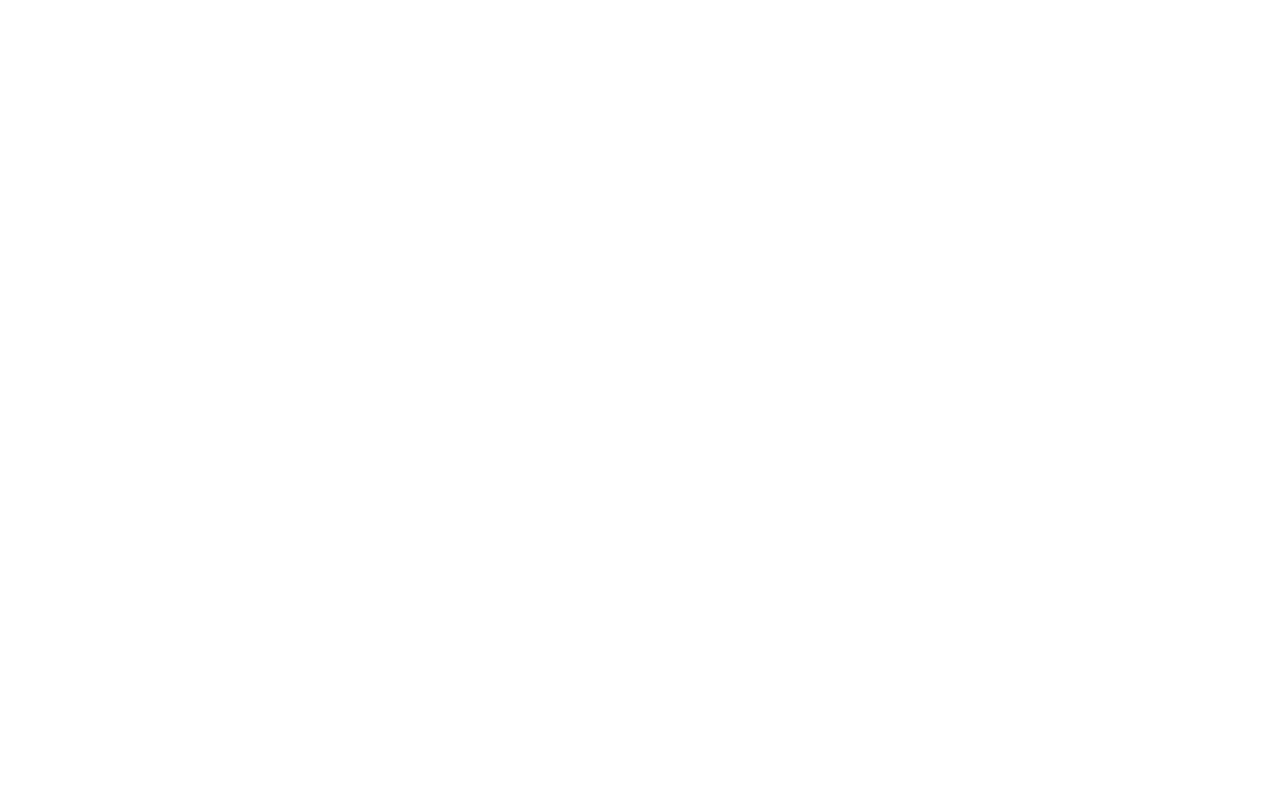
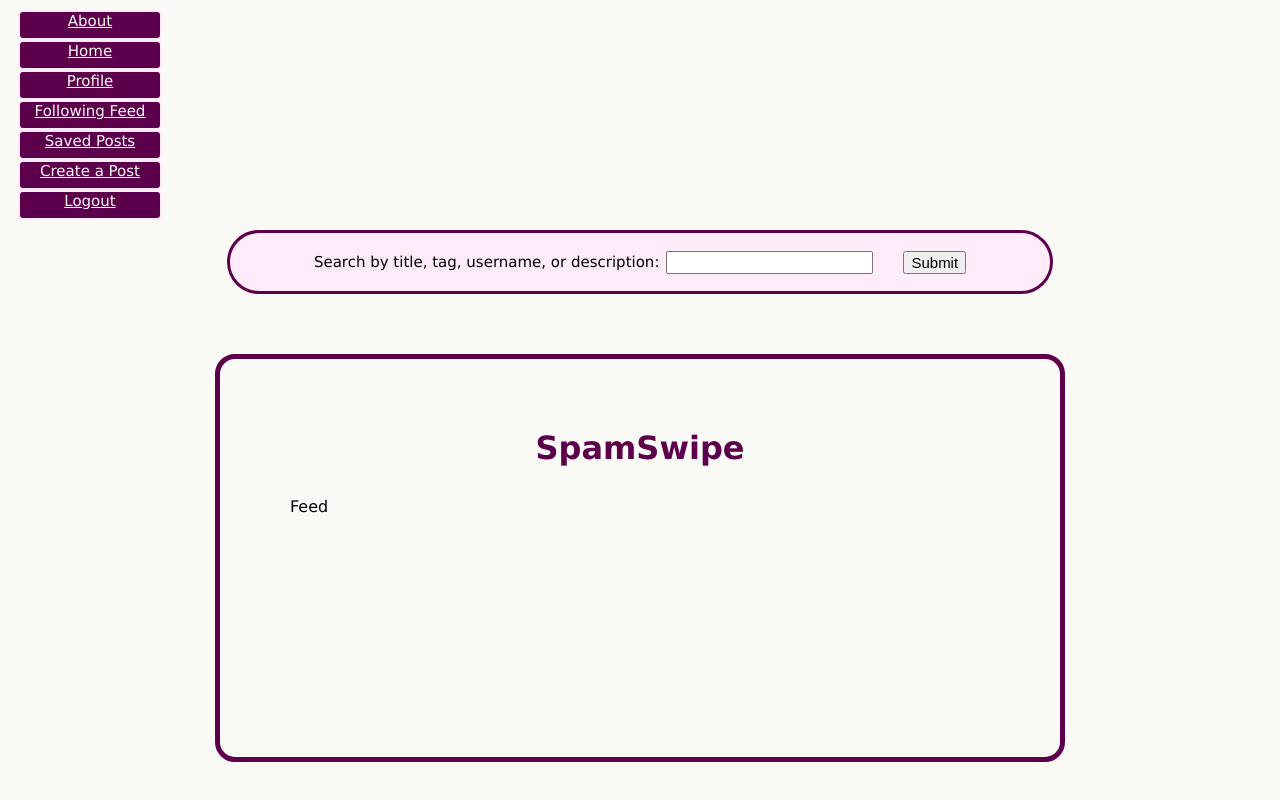
Before and after one commit to LulaLucia/SpamSwipe, a Flask app: page / in a window 1280 px wide. Before the commit the page is empty. Run offline with Flask 3, Linux system fonts and the light colour scheme.

Commit message:
Starter html, static, search, nav, and routes

```diff
--- a/app.py
+++ b/app.py
@@ -13,13 +13,13 @@ import cs304dbi as dbi
 app.secret_key = secrets.token_hex()
 
 # configure DBI
-dsn = dbi.conf('wmdb')
+dsn = dbi.conf('mlp_db')
 
 # For Lookup, use 'wmdb'
 # For CRUD and Ajax, use your personal db
 # For project work, use your team db
 
-print(dbi.conf('wmdb'))
+print(dbi.conf('mlp_db'))
 
 # This gets us better error messages for certain common request errors
 app.config['TRAP_BAD_REQUEST_ERRORS'] = True
@@ -33,6 +33,32 @@ def about():
     flash('this is a flashed message')
     return render_template('about.html', page_title='About Us')
 
+#
+@app.route('/profile/')
+def profile():
+    return render_template('profile.html', page_title='Profile')
+
+#
+@app.route('/login/')
+def login():
+    return render_template('login.html', page_title='Login')
+
+#
+@app.route('/post/')
+def create_post():
+    return render_template('create_post.html', page_title='Create a Post')
+
+#
+@app.route('/saved/')
+def saved_posts():
+    return render_template('saved_posts.html', page_title='Saved Posts')
+
+#
+@app.route('/following/')
+def following_feed():
+    return render_template('following_feed.html', page_title='Following Feed')
+
+
 
 if __name__ == '__main__':
     import sys, os
--- /dev/null
+++ b/static/style.css
@@ -0,0 +1,143 @@
+/* the --color-header and others are CSS variables, which we access later.
+   I chose these colors using https://venngage.com/tools/accessible-color-palette-generator
+   I liked the contrasting palette2 colors.
+
+   The idea is that
+
+   * the header (blue family) color is for headers and the background color of the nav bar buttons.
+   * the nav bar will have white text on the header bgcolor
+   * the nav bar will use the focus (greenish) color for
+
+*/
+
+HTML {
+    --color-header: #5c004b;  /* for H1-H6 and nav buttons. */
+    --color-focus: #777B7E;   /* for focussed elements and mouseover on nav */
+    --color-alert: #b51963;   /* for flashed messages and such. */
+    --color-nav-fg: #FAF9F6;    /* foreground color of nav text. */
+    --font-family: Verdana;
+    background-color: #FAF9F6;
+    font-family: var(--font-family)
+}
+
+/* For flashed messages; make them stand out using reddish and italics */
+
+#messages {
+    color: var(--color-alert);
+    font-style: italic;
+}
+
+
+h1, h2, h3, h4, h5, h6 {
+    color: var(--color-header);
+}
+
+h1 {
+    font-size: 200%;
+    text-align: center;
+}
+
+
+/* for a simple navbar. Talk to Scott if you want drop-downs.
+nav > ul {
+    display: flex;
+    flex-direction: row;
+}
+*/
+
+
+nav ul {
+    list-style-type: none;
+    margin: 10px;
+    padding: 0px;
+}
+
+nav > ul > li {
+    flex: 1 0 auto;
+    width: 30em;
+}
+
+nav button, nav a {
+    display: block;
+    box-sizing: border-box; /* easier to make button and A the same size */
+    width: 30%;
+    height: 30px;
+    padding: 0px;
+    padding-bottom: 5px;
+    background-color: var(--color-header);
+    color: var(--color-nav-fg);
+    border: 2px solid #FFEBFA;
+    border-radius: 5px;
+    cursor: pointer;
+    /* Firefox uses font -apple-system unless I repeat the font spec here. */
+    font-family: var(--font-family);
+
+    font-size: 15px;
+}
+
+/* Only the top-level buttons are centered; lower ones are left-aligned. */
+nav > ul > li > button , nav > ul > li > a {
+    text-align: center;
+}
+
+/* because of the margin trick, this can only be used for the last element */
+nav li.right {
+    margin-left: auto;
+}
+
+nav button:hover, button:focus, nav a:hover, nav a:focus {
+    background-color: var(--color-focus);
+}
+
+/* create text boxes for text on web pages */
+.text-box {
+    border: 5px solid #5c004b;
+    padding: 70px;
+    padding-bottom: 225px;
+    background-color: #FAF9F6;
+    max-width: 700px;
+    border-radius: 20px;
+    margin: 60px auto 0;
+}
+
+.text-box h1 {
+    color:#5c004b;
+    margin: 0 auto 30px;
+}
+
+.search-form-box {
+    border: 3px solid #5c004b;
+    padding: 10px;
+    background-color: #FFEBFA;
+    max-width: 800px;
+    border-radius: 40px;
+    margin: 0 auto 20px;
+
+    display: flex;
+    justify-content: center;
+    align-items: center;
+}
+
+.search-form-box input,
+.search-form-box select,
+.search-form-box textarea,
+.search-form-box button {
+    font-size: inherit;
+}
+
+.search-form-box form {
+    width: fit-content;
+    margin: 0 auto;
+    font-size: 15px;
+    text-align: center;
+
+    display: flex;
+    align-items: center;
+    gap: 30px;
+}
+
+.form-group {
+    display: flex;
+    align-items: center;
+    gap: 7px;
+}
--- a/templates/base.html
+++ b/templates/base.html
@@ -1,9 +1,82 @@
-<!-- Polina, Meleny, Lula -->
+<!--
+# Lula, Meleny, Polina
+# base html template for web page structure
+-->
 
-<html>
-    <head>
-        <title>For templates</title>
-    </head>
+<!doctype html>
+<html lang='en'>
+<head>
+    <meta charset='utf-8'>
+    <!-- for mobile-friendly pages -->
+    <meta name="viewport" content="width=device-width, initial-scale=1">
+    <meta name=author content="">
+    <title>{{ page_title }}</title>
+    <link rel='stylesheet' href="{{url_for('static', filename = 'style.css')}}">
+    {% block head_stuff %} {% endblock %}
+</head>
+<body>
+
+{% block nav %}
+<nav>
+  <ul>
+    <li><a href="{{url_for('about')}}">About</a></li>
+    <li><a href="{{url_for('index')}}">Home</a></li>
+    <li><a href="{{url_for('profile')}}">Profile</a></li>
+    <li><a href="{{url_for('following_feed')}}">Following Feed</a></li>
+    <li><a href="{{url_for('saved_posts')}}">Saved Posts</a></li>
+    <li><a href="{{url_for('create_post')}}">Create a Post</a></li>
+    <li><a href="{{url_for('login')}}">Logout</a></li>
+
+  </ul>
+</nav>
+{% endblock %}
+
+
+<!-- block template for search form "/query" (with css to put it in a box)-->
+{% block search_form %}
+
+<div class="search-form-box">
+  <form action="/query" method="GET">
+
+    <div class="form-group">
+      <label for="query">Search by title, tag, username, or description:</label>
+      <input type="text" id="query" name="query" required>
+    </div>
+
+    <div class="form-group">
+      <button type="submit">Submit</button>
+    </div>
+
+</form>
+<br>
+<br>
+{% endblock %}
+</div>
+
+
+{% with messages = get_flashed_messages() %}
+{% if messages %}
+<div id="messages">
+  {% for msg in messages %}
+  <p>{{msg}}</p>
+  {% endfor %}
+</div>
+{% endif %}
+{% endwith %}
+
+
+<div class="text-box">
+{% block main_content %}
+<h1>Welcome!</h1>
+
+{% endblock %}
+</div>
+
+  <script src="https://code.jquery.com/jquery-3.4.1.min.js"></script>
+  {% block end_scripts %}
+  {% endblock %}
+
+</body>
 
 
 </html>
--- a/templates/main.html
+++ b/templates/main.html
@@ -0,0 +1,10 @@
+<!-- Lula, Meleny, Polina -->
+{% extends "base.html" %}
+
+{% block main_content %}
+
+<h1>SpamSwipe</h1>
+<p>Feed</p>
+
+
+{% endblock %}
```
Also changed, not shown: templates/about.html (added, +10 -0 lines), templates/create_post.html (added, +14 -0 lines), templates/following_feed.html (added, +14 -0 lines), templates/login.html (added, +14 -0 lines), templates/profile.html (added, +14 -0 lines), templates/saved_posts.html (added, +14 -0 lines), static/styles.css (deleted).
